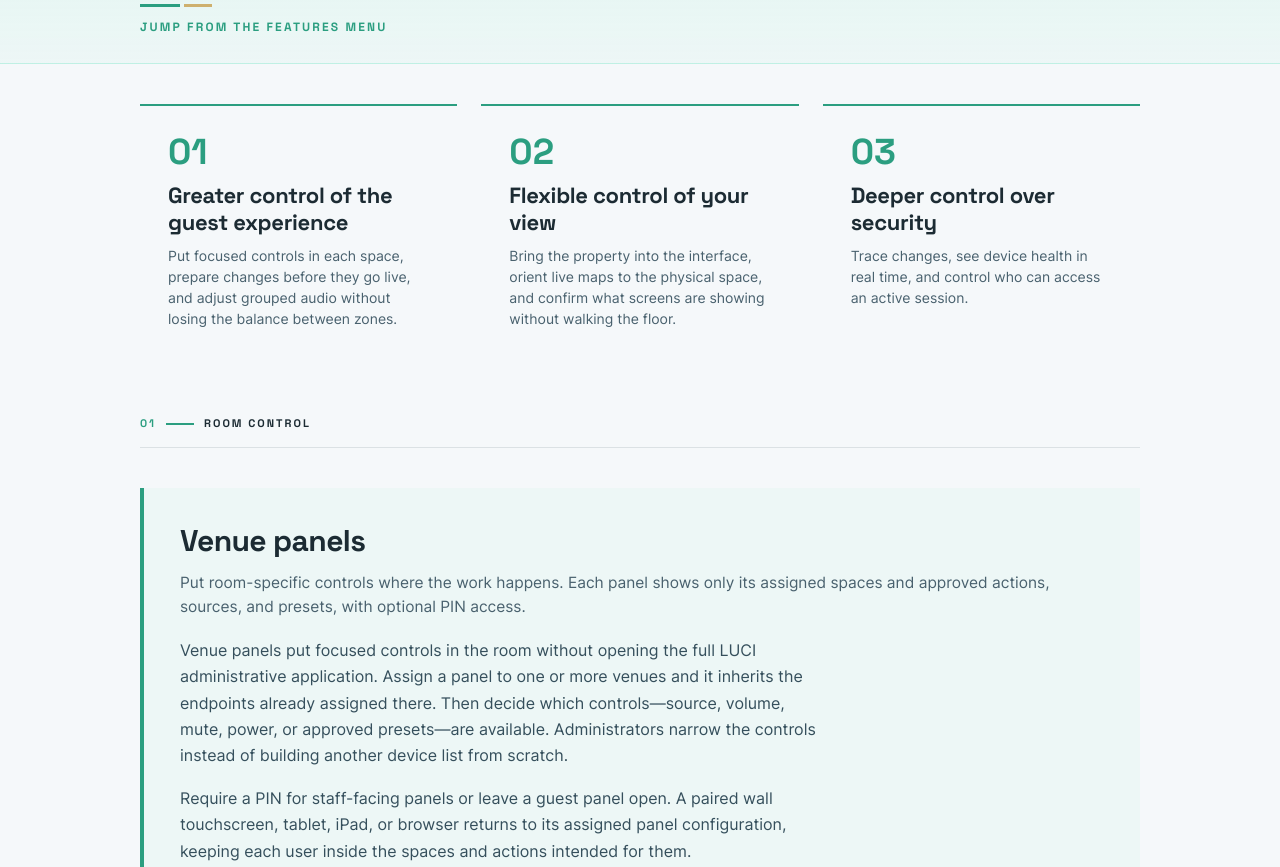
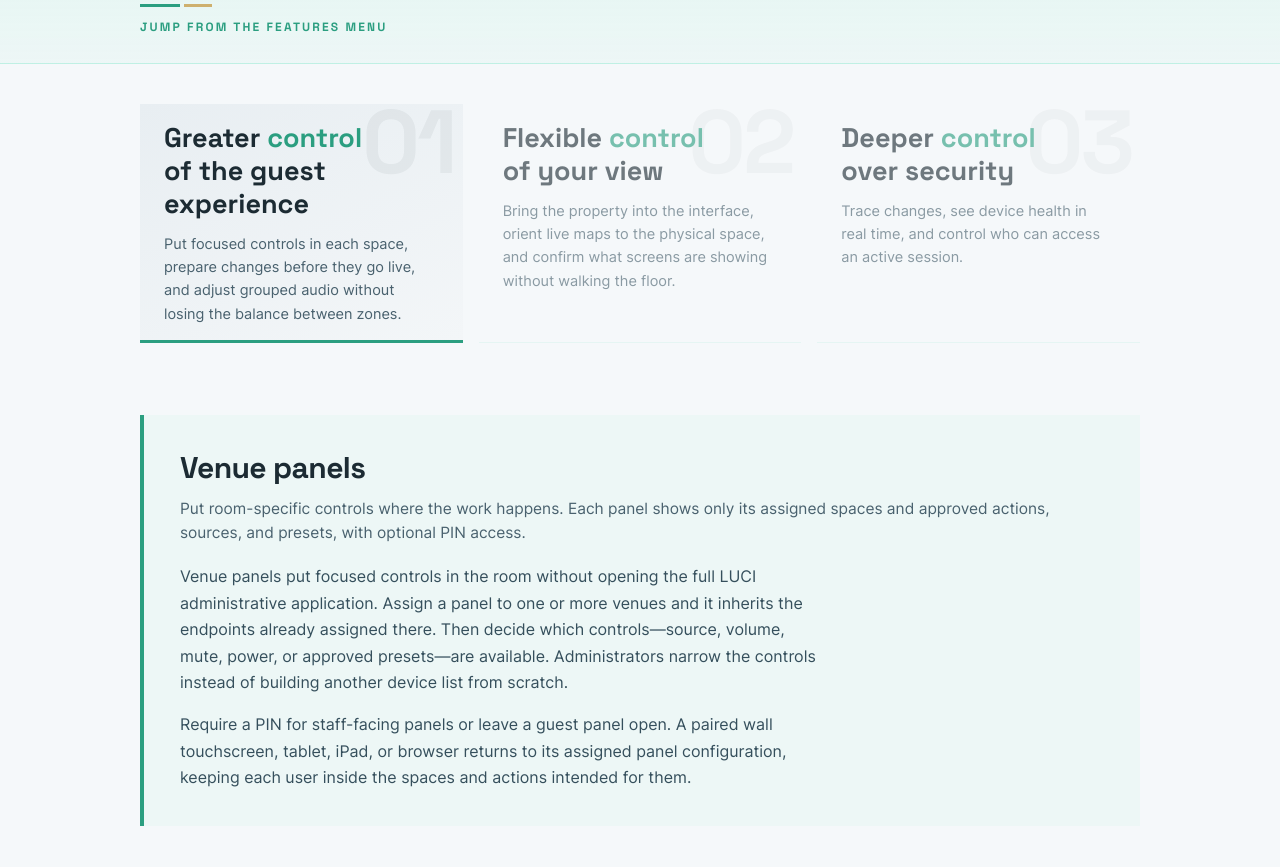
Before and after one commit to jane-luci6/luci-website, an Astro site: page /luci-upgrade-guide in a window 1280 px wide. Shown: the part 2854-3721 px from the top of the page. Built offline with nearby package versions, Linux system fonts and the light colour scheme; Astro itself is replaced by a stand-in of ours.

Commit message:
UG Feature deep-dive: clickable pillar tabs mimicking section-2 headers
Co-authored-by: Cursor <cursoragent@cursor.com>

```diff
--- a/src/pages/luci-upgrade-guide.astro
+++ b/src/pages/luci-upgrade-guide.astro
@@ -183,25 +183,18 @@ const duoLockups = {
     tone="light"
     wide
   >
-    <div class="ug-pillar-index">
-      {pillars.map((p) => (
-        <a class="ug-pillar-index__card" href={`#ug-pillar-${p.id}`}>
-          <span class="ug-pillar-index__num">{p.number}</span>
-          <h3 class="ug-pillar-index__name">{p.name}</h3>
-          <p class="ug-pillar-index__summary">{p.summary}</p>
-        </a>
+    <div class="ug-pillar-tabs" role="tablist" aria-label="Feature deep-dive themes">
+      {pillars.map((p, i) => (
+        <button class="ug-pillar-tab" id={`ug-pillartab-${p.id}`} role="tab" aria-selected={i === 0 ? 'true' : 'false'} aria-controls={`ug-pillar-${p.id}`} data-pillar-tab={p.id} tabindex={i === 0 ? 0 : -1}>
+          <span class="ug-pillar-tab__num" aria-hidden="true">{p.number}</span>
+          <span class="ug-pillar-tab__name" set:html={p.name.replace('control', '<span class="ug-pillar-tab__ctrl">control</span><br>')} />
+          <span class="ug-pillar-tab__summary">{p.summary}</span>
+        </button>
       ))}
     </div>
     <div class="ug-deepdive">
-      {pillars.map((pillar) => (
-        <div class="ug-pillar-group" id={`ug-pillar-${pillar.id}`}>
-          <div class="ug-pillar-group__head">
-            <p class="ug-pillar-group__kicker">
-              <span class="ug-pillar-group__kicker-num">{pillar.number}</span>
-              <span class="ug-pillar-group__kicker-rule" aria-hidden="true"></span>
-              <span class="ug-pillar-group__kicker-name">{pillarShortName(pillar.id)}</span>
-            </p>
-          </div>
+      {pillars.map((pillar, i) => (
+        <div class="ug-pillar-group" id={`ug-pillar-${pillar.id}`} role="tabpanel" aria-labelledby={`ug-pillartab-${pillar.id}`} data-pillar-panel={pillar.id}>
           <div class="ug-features">
             {featuresByPillar(pillar.id).map((f) => (
               <article class:list={['ug-feature', 'ug-feature--open', f.id === 'venue-panels' && 'ug-feature--widehead']} id={`ug-feature-${f.id}`} data-pillar={pillar.id}>
@@ -873,54 +866,90 @@ const duoLockups = {
      holds name + liner + benefits; right column holds prose, scenarios,
      limits, and how-it-works. Venue panels gets a full-width wide header
      above the rail. Brand tokens only. */
-  /* ── Pillar index — three-up theme overview at the top of the deep-dive. */
-  .ug-pillar-index {
+  /* ── Pillar tabs — three clickable theme headers that reveal each pillar's
+     features. Mimics the #ug-pillars section headers (.ug-pillar__head):
+     transparent bg, large ghost numeral watermark, bold name with "control"
+     in mint, mint hairline beneath. Active tab gets the matching pillar-card
+     gradient fill + a thicker mint hairline. */
+  .ug-pillar-tabs {
     display: grid;
     grid-template-columns: 1fr;
-    gap: clamp(16px, 2vw, 24px);
+    gap: clamp(8px, 1.5vw, 16px);
     max-width: var(--content-wide);
-    margin-bottom: clamp(32px, 4vw, 56px);
+    margin-bottom: clamp(24px, 3vw, 32px);
   }
   @media (min-width: 900px) {
-    .ug-pillar-index { grid-template-columns: repeat(3, 1fr); }
-  }
-  .ug-pillar-index__card {
-    display: block;
-    padding: clamp(20px, 2.5vw, 28px);
-    border-top: 2px solid var(--accent-light);
+    .ug-pillar-tabs { grid-template-columns: repeat(3, 1fr); }
+  }
+  .ug-pillar-tab {
+    position: relative;
+    display: flex;
+    flex-direction: column;
+    text-align: left;
+    padding: 18px clamp(16px, 2vw, 24px) 14px;
+    border: 0;
+    border-bottom: 1px solid rgba(var(--mint-rgb), 0.18);
+    border-radius: 0;
     background: transparent;
-    text-decoration: none;
-    transition: background 0.18s ease;
-  }
-  .ug-pillar-index__card:hover { background: rgba(var(--mint-rgb), 0.05); }
-  .ug-pillar-index__card:focus-visible {
+    cursor: pointer;
+    opacity: 0.62;
+    transition: opacity 0.18s ease, background 0.18s ease, border-color 0.18s ease;
+    font: inherit;
+  }
+  .ug-pillar-tab:hover { opacity: 0.85; }
+  .ug-pillar-tab:focus-visible {
     outline: 2px solid var(--accent-light);
     outline-offset: 2px;
   }
-  .ug-pillar-index__num {
-    display: block;
-    font-family: var(--font-head);
-    font-weight: 700;
-    font-size: clamp(28px, 3vw, 36px);
+  .ug-pillar-tab[aria-selected="true"] {
+    opacity: 1;
+    border-bottom: 3px solid var(--accent-light);
+  }
+  .ug-pillar-tabs .ug-pillar-tab:nth-child(1)[aria-selected="true"] {
+    background: linear-gradient(155deg, #E8EEF2 0%, #F3F6F8 100%);
+  }
+  .ug-pillar-tabs .ug-pillar-tab:nth-child(2)[aria-selected="true"] {
+    background: linear-gradient(155deg, #EBF9F4 0%, #F4FCF9 100%);
+  }
+  .ug-pillar-tabs .ug-pillar-tab:nth-child(3)[aria-selected="true"] {
+    background: linear-gradient(155deg, #D4EFE4 0%, #E8F6EF 100%);
+  }
+  .ug-pillar-tab__num {
+    position: absolute;
+    top: -6px;
+    right: clamp(4px, 1vw, 8px);
+    font-family: var(--font-head);
+    font-size: clamp(56px, 7vw, 100px);
+    font-weight: 700;
+    color: #10232d0d;
     line-height: 1;
-    color: var(--accent-light);
-  }
-  .ug-pillar-index__name {
-    font-family: var(--font-head);
-    font-weight: 700;
-    font-size: clamp(18px, 2vw, 22px);
-    line-height: 1.2;
-    letter-spacing: -0.015em;
+    letter-spacing: -3px;
+    pointer-events: none;
+    user-select: none;
+    text-align: right;
+  }
+  .ug-pillar-tab__name {
+    position: relative;
+    z-index: 1;
+    font-family: var(--font-head);
+    font-size: clamp(20px, 2.2vw, 27px);
+    font-weight: 700;
     color: var(--ink-strong);
+    line-height: 1.22;
+    margin: 0;
+  }
+  .ug-pillar-tab__name :global(.ug-pillar-tab__ctrl) { color: var(--accent-light); }
+  .ug-pillar-tab__summary {
+    position: relative;
+    z-index: 1;
+    font-family: var(--font-body);
+    font-size: 14.5px;
+    color: var(--navy-muted);
+    line-height: 1.6;
     margin: 12px 0 0;
   }
-  .ug-pillar-index__summary {
-    font-family: var(--font-body);
-    font-size: 14px;
-    line-height: 1.5;
-    color: var(--navy-muted);
-    margin: 10px 0 0;
-  }
+  /* Hide inactive tab panels (set by JS; no-JS fallback shows all). */
+  .ug-pillar-group[hidden] { display: none; }
 
   .ug-deepdive {
     display: flex;
@@ -929,32 +958,7 @@ const duoLockups = {
     max-width: var(--content-wide);
     margin-top: var(--space-2);
   }
-  /* Demoted group head — quiet tracked-uppercase kicker, not a statement band. */
-  .ug-pillar-group__head {
-    border-bottom: 1px solid var(--rule-light);
-    padding-bottom: 12px;
-    margin-bottom: 0;
-  }
-  .ug-pillar-group__kicker {
-    display: inline-flex;
-    align-items: center;
-    gap: 10px;
-    margin: 0;
-    font-family: var(--font-head);
-    font-weight: 700;
-    font-size: 11px;
-    letter-spacing: 0.18em;
-    text-transform: uppercase;
-    color: var(--accent-light);
-  }
-  .ug-pillar-group__kicker-num { line-height: 1; }
-  .ug-pillar-group__kicker-rule {
-    display: inline-block;
-    width: 28px;
-    height: 2px;
-    background: var(--accent-light);
-  }
-  .ug-pillar-group__kicker-name { color: var(--ink-strong); }
+  /* (Pillar-group inline head removed — the pillar tab now carries the theme identity.) */
   .ug-expand-toggle {
     background: transparent;
     border: 1px solid rgba(43, 158, 128, 0.4);
@@ -2162,6 +2166,8 @@ const duoLockups = {
     function jumpTo(id, updateHash) {
       var el = document.getElementById(id);
       if (!el) return;
+      var pid = pillarOfTarget(id);
+      if (pid) activateTab(pid);
       var details = el.closest('details') || (el.tagName === 'DETAILS' ? el : null);
       if (details && !details.open) details.open = true;
       var top = el.getBoundingClientRect().top + window.scrollY - navH() - 8;
@@ -2244,5 +2250,41 @@ const duoLockups = {
     if (document.readyState === 'complete') adjustHash();
     else window.addEventListener('load', adjustHash);
     setTimeout(adjustHash, 200);
+
+    /* ── Pillar tabs — click a theme header to reveal that pillar's features.
+       Nav links to a feature or pillar inside a hidden panel activate
+       that tab first (handled in jumpTo above). No-JS fallback:
+       all panels stay visible. */
+    var tabBtns = Array.prototype.slice.call(document.querySelectorAll('[data-pillar-tab]'));
+    var tabPanels = Array.prototype.slice.call(document.querySelectorAll('[data-pillar-panel]'));
+    function pillarOfTarget(id) {
+      var el = document.getElementById(id);
+      if (!el) return null;
+      var panel = el.closest('[data-pillar-panel]');
+      return panel ? panel.getAttribute('data-pillar-panel') : null;
+    }
+    function activateTab(pillarId) {
+      tabBtns.forEach(function (btn) {
+        var on = btn.getAttribute('data-pillar-tab') === pillarId;
+        btn.setAttribute('aria-selected', on ? 'true' : 'false');
+        btn.setAttribute('tabindex', on ? '0' : '-1');
+      });
+      tabPanels.forEach(function (panel) {
+        panel.hidden = panel.getAttribute('data-pillar-panel') !== pillarId;
+      });
+      onScrollSpy();
+    }
+    tabBtns.forEach(function (btn) {
+      btn.addEventListener('click', function () {
+        var pillarId = btn.getAttribute('data-pillar-tab');
+        activateTab(pillarId);
+        history.replaceState(null, '', '#ug-pillar-' + pillarId);
+      });
+    });
+    (function initTabs() {
+      var hashId = location.hash.slice(1);
+      var initPillar = pillarOfTarget(hashId) || (tabBtns[0] && tabBtns[0].getAttribute('data-pillar-tab'));
+      if (initPillar) activateTab(initPillar);
+    })();
   })();
 </script>
```
